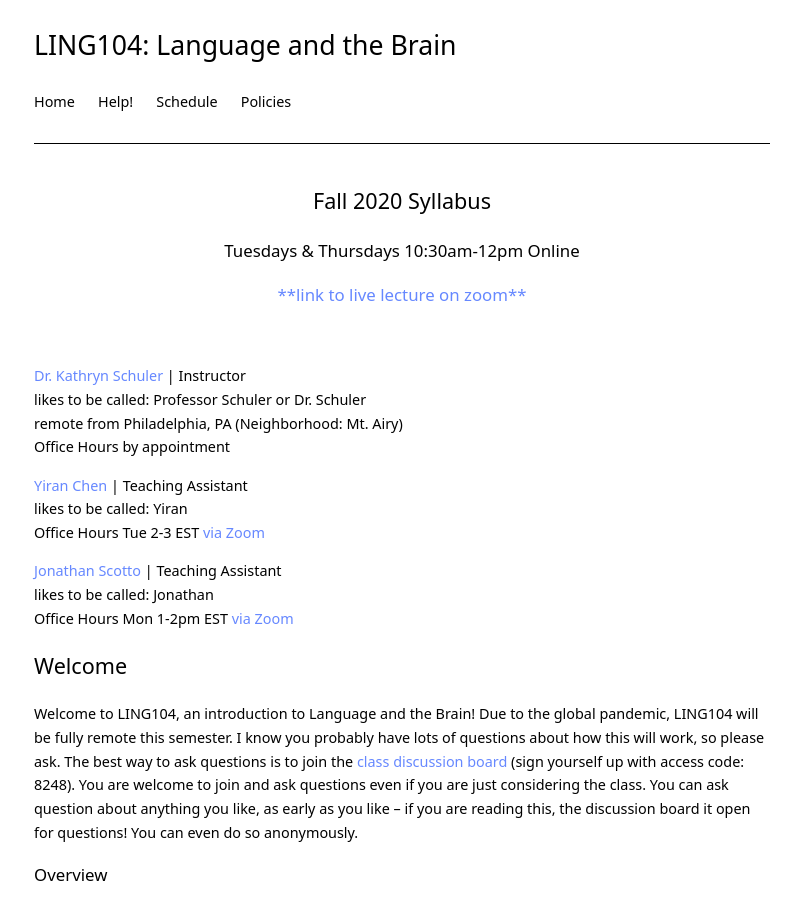
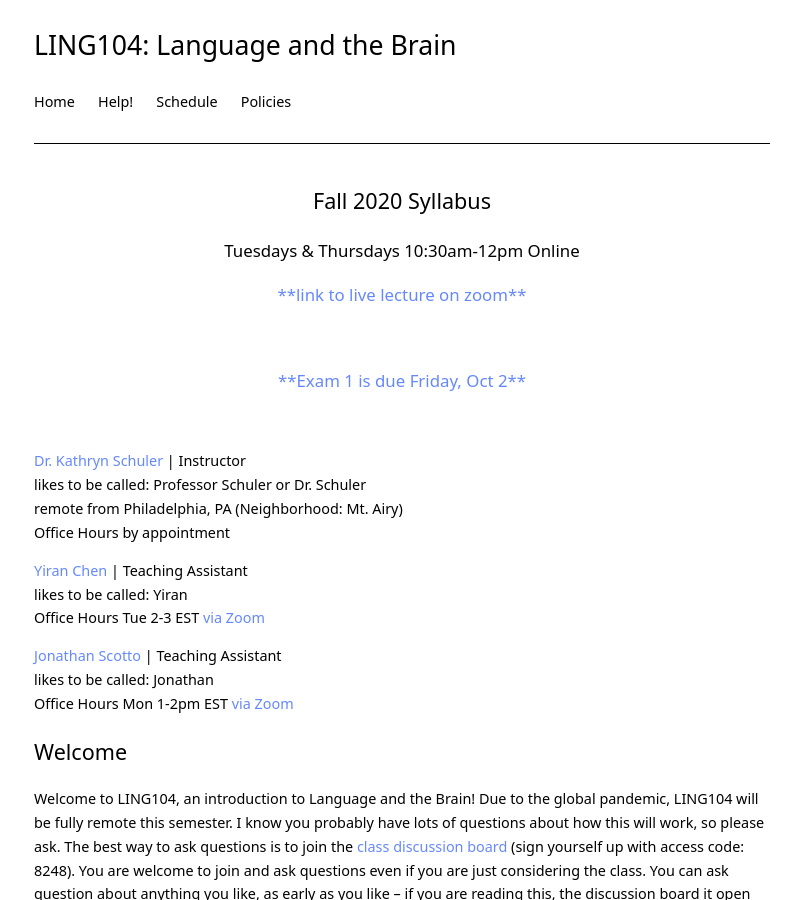
Before and after one commit to kschuler/ling104, a Jekyll site: the page built from index.md, in a window 1280 px wide and 900 px high. Shown: the whole window, without its empty margins (238-1033 px from the left). Built offline with Jekyll 4.4.1, drawn with Linux system fonts in a browser that asks for light colours.

Commit message:
Update index.md

```diff
--- a/index.md
+++ b/index.md
@@ -6,6 +6,8 @@ title: LING104
 <h2 align="center">Fall 2020 Syllabus</h2>
 <h3 align="center">Tuesdays & Thursdays 10:30am-12pm <b>Online</b></h3>
 <h3 align="center"><a href="https://upenn.zoom.us/j/91009455786?pwd=T1NEQm8rUnlaOGRoMnlKUitVUDg2QT09">**link to live lecture on zoom**</a>
+</h3><br>
+<h3 align="center"><a href="resources/ling104-fall2020-exam1.pdf">**Exam 1 is due Friday, Oct 2**</a>
 </h3><br>
 
 [Dr. Kathryn Schuler](mailto:kschuler@sas.upenn.edu) | **Instructor** <br>
```
